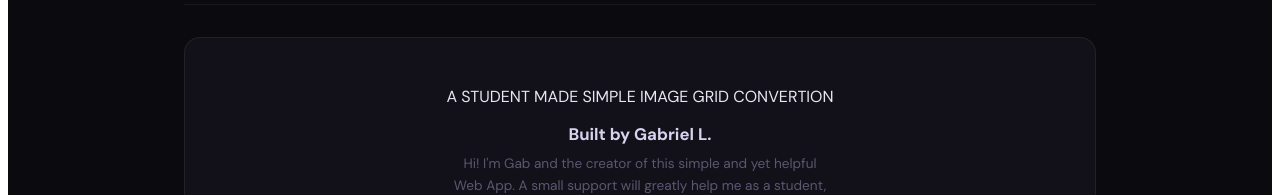
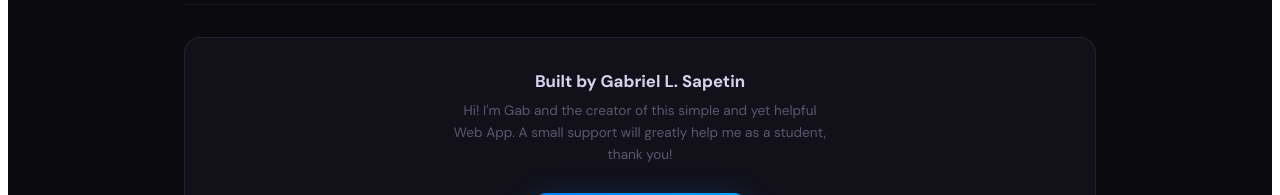
Before and after one commit to Gabriel-sapetin/Image-to-document-generator, a React (Vite) app in the folder frontend/: page / in a window 1280 px wide. Shown: the part 862-1057 px from the top of the page. Built offline with nearby package versions, Linux system fonts and the light colour scheme; no server answers.

Commit message:
Initial commit

```diff
--- a/frontend/src/App.jsx
+++ b/frontend/src/App.jsx
@@ -652,11 +652,7 @@ export default function App() {
 
         {/* Donation */}
         <div style={S.donationCard}>
-
-        <p>A STUDENT MADE SIMPLE IMAGE GRID CONVERTION </p>
-
-
-          <h3 style={{ fontSize: '1.05rem', fontWeight: '700', color: '#d8d4f0', margin: '0 0 0.5rem' }}>Built by Gabriel L.</h3>
+          <h3 style={{ fontSize: '1.05rem', fontWeight: '700', color: '#d8d4f0', margin: '0 0 0.5rem' }}>Built by Gabriel L. Sapetin</h3>
           <p style={{ color: '#5a5870', fontSize: '0.85rem', maxWidth: '380px', margin: '0 auto 0.75rem', lineHeight: 1.6 }}>
             Hi! I'm Gab and the creator of this simple and yet helpful Web App. A small support will greatly help me as a student, thank you!
           </p>
```
